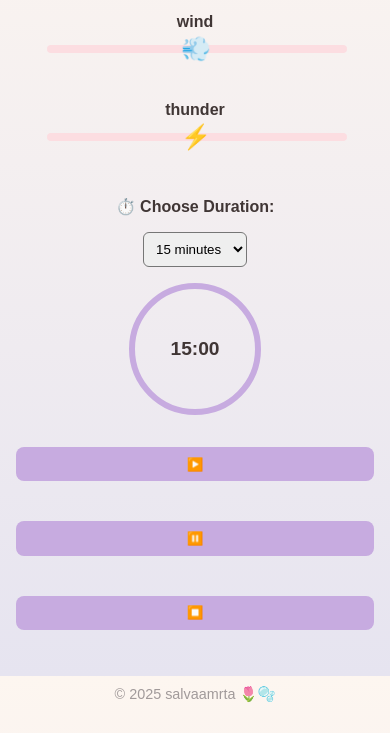
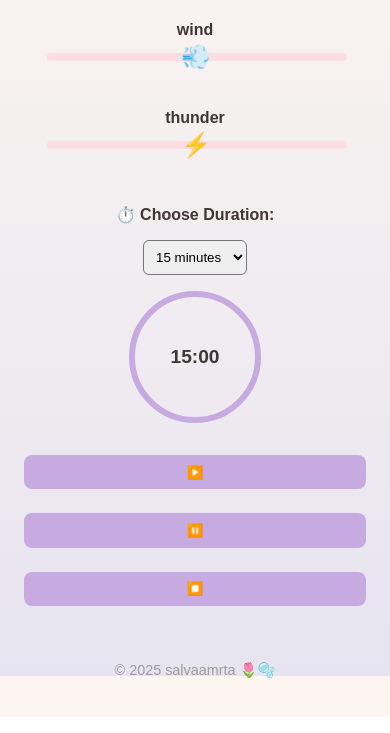
Before and after one commit to salvaamrta/rainy-day, a plain HTML site: page index.html in a window 390 px wide. Shown: the part 168-901 px from the top of the page. Drawn offline with Linux system fonts and the light colour scheme.

Commit message:
Update index.html
gajadi diubah ah aneh pindah pindah

```diff
--- a/index.html
+++ b/index.html
@@ -2,11 +2,9 @@
 <html lang="en">
 <head>
   <meta charset="UTF-8">
-  <meta name="viewport" content="width=device-width, initial-scale=1.0">
   <title>🌧️ | rainy-day</title>
   <style>
     body {
-      margin: 0;
       font-family: 'Arial', sans-serif;
       background: #fdf6f0;
       color: #403635;
@@ -30,10 +28,6 @@
         height: 100px;
       }
       button {
-        width: 100%;
-        margin-bottom: 0.5rem;
-      }
-      #modeToogle {
         width: 100%;
         margin-bottom: 0.5rem;
       }
@@ -164,13 +158,6 @@
     #modeToggle:hover {
       transform: scale(1.2);
     }
-    .button-group {
-      margin-top: 1rem;
-      display: flex;
-      justify-content: center;
-      gap: 1rem;
-      flex-wrap: wrap;
-    }
 
     .timer-container {
       margin: 2rem 0;
@@ -275,7 +262,7 @@
       <div id="pauseLabel" style="font-size: 0.9rem; color: #a19a9a; margin-top: 1.4rem; display: none;">⏸ paused</div>
     </div>
 
-    <div class="button-group">
+    <div style="margin-top: 1rem;">
       <button id="startBtn" onclick="startTimer()">▶️</button>
       <button onclick="pauseTimer()">⏸️</button>
       <button onclick="resetTimer()">⏹️</button>
@@ -349,7 +336,7 @@
     function updateDisplay() {
       const min = String(Math.floor(seconds / 60)).padStart(2, '0');
       const sec = String(seconds % 60).padStart(2, '0');
-      display.textContent = `${min}:${sec}`;
+      display.textContent = ${min}:${sec};
     }
     document.querySelector('.rain').addEventListener('input', (e) => {
       document.getElementById('rainAudio').volume = e.target.value / 100;
```
